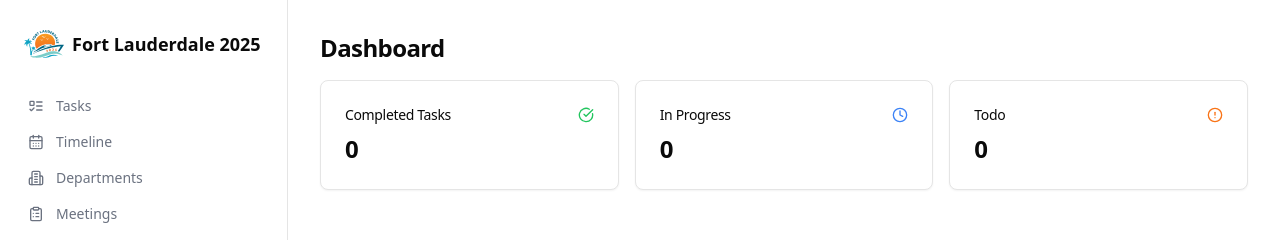
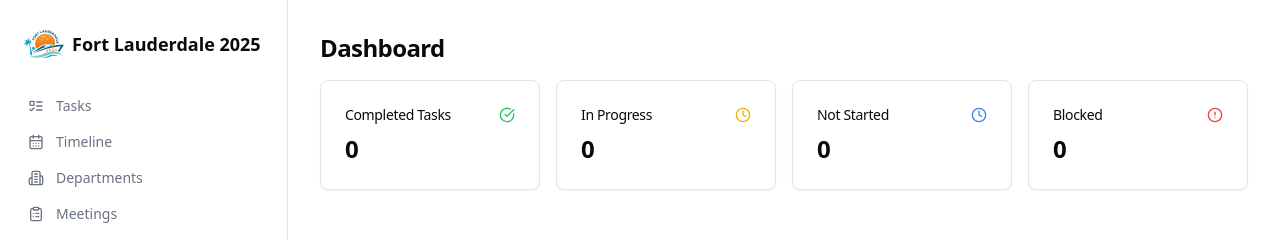
Before and after one commit to charlieram96/task-manager, a Next.js app: page /dashboard in a window 1280 px wide. Shown: the top 240 px of the page. Built offline with nearby package versions, Linux system fonts and the light colour scheme; no server answers; the database is empty; sample sign-in values are in the browser's storage.

Commit message:
first commit

```diff
--- a/src/app/(dashboard)/dashboard/page.tsx
+++ b/src/app/(dashboard)/dashboard/page.tsx
@@ -26,10 +26,11 @@ export default function DashboardPage() {
   }, []);
 
   const getTaskStats = () => {
-    const completed = tasks.filter(task => task.status === 'DONE').length;
-    const inProgress = tasks.filter(task => task.status === 'IN_PROGRESS').length;
-    const todo = tasks.filter(task => task.status === 'TODO').length;
-    return { completed, inProgress, todo };
+    const completed = tasks.filter(task => task.status === 'completed').length;
+    const inProgress = tasks.filter(task => task.status === 'in_progress').length;
+    const notStarted = tasks.filter(task => task.status === 'not_started').length;
+    const blocked = tasks.filter(task => task.status === 'blocked').length;
+    return { completed, inProgress, notStarted, blocked };
   };
 
   const stats = getTaskStats();
@@ -37,7 +38,7 @@ export default function DashboardPage() {
   return (
     <div className="h-full space-y-4">
       <h2 className="text-2xl font-bold tracking-tight">Dashboard</h2>
-      <div className="grid gap-4 md:grid-cols-3">
+      <div className="grid gap-4 md:grid-cols-4">
         <Card>
           <CardHeader className="flex flex-row items-center justify-between space-y-0 pb-2">
             <CardTitle className="text-sm font-medium">
@@ -49,26 +50,40 @@ export default function DashboardPage() {
             <div className="text-2xl font-bold">{stats.completed}</div>
           </CardContent>
         </Card>
+
         <Card>
           <CardHeader className="flex flex-row items-center justify-between space-y-0 pb-2">
             <CardTitle className="text-sm font-medium">
               In Progress
             </CardTitle>
-            <Clock className="h-4 w-4 text-blue-500" />
+            <Clock className="h-4 w-4 text-yellow-500" />
           </CardHeader>
           <CardContent>
             <div className="text-2xl font-bold">{stats.inProgress}</div>
           </CardContent>
         </Card>
+
         <Card>
           <CardHeader className="flex flex-row items-center justify-between space-y-0 pb-2">
             <CardTitle className="text-sm font-medium">
-              Todo
+              Not Started
             </CardTitle>
-            <AlertCircle className="h-4 w-4 text-orange-500" />
+            <Clock className="h-4 w-4 text-blue-500" />
           </CardHeader>
           <CardContent>
-            <div className="text-2xl font-bold">{stats.todo}</div>
+            <div className="text-2xl font-bold">{stats.notStarted}</div>
+          </CardContent>
+        </Card>
+
+        <Card>
+          <CardHeader className="flex flex-row items-center justify-between space-y-0 pb-2">
+            <CardTitle className="text-sm font-medium">
+              Blocked
+            </CardTitle>
+            <AlertCircle className="h-4 w-4 text-red-500" />
+          </CardHeader>
+          <CardContent>
+            <div className="text-2xl font-bold">{stats.blocked}</div>
           </CardContent>
         </Card>
       </div>
```
